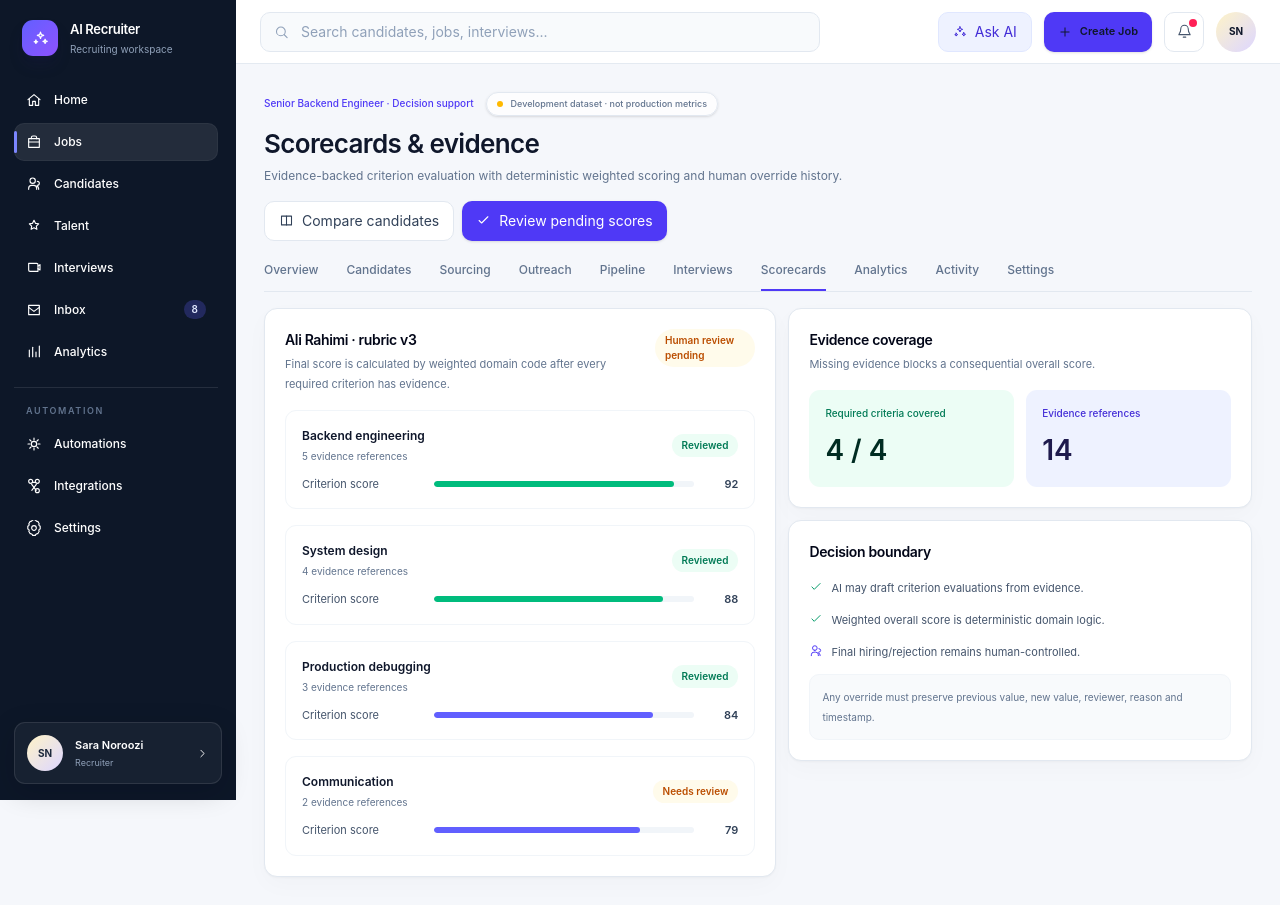
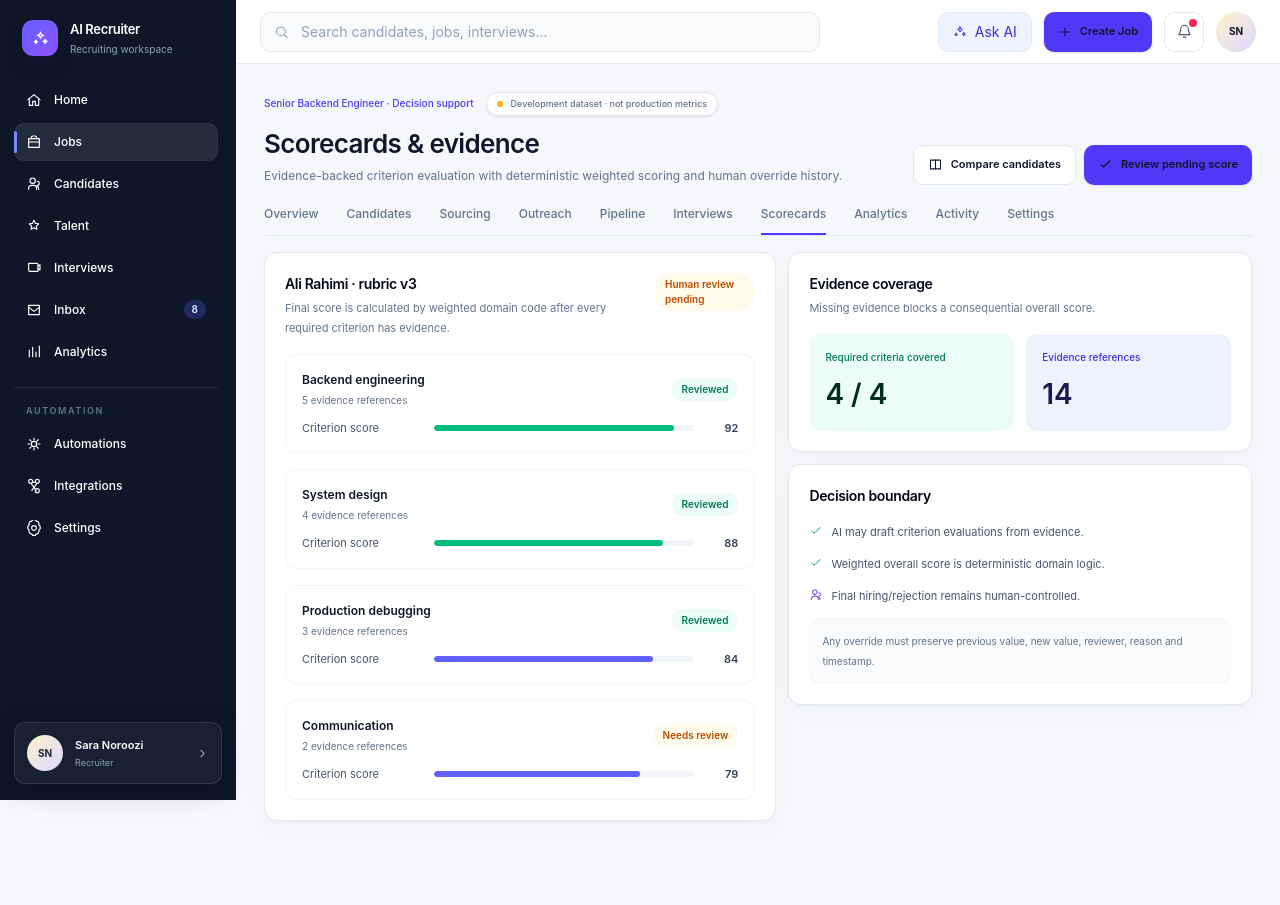
Before and after one commit to sajadcut/interview, a Next.js app in the folder apps/web/: page /app/jobs/senior-backend-engineer/scorecards in a window 1280 px wide. After the commit the page ends 849 px from the top, so only its background shows below. Built offline with nearby package versions, Linux system fonts and the light colour scheme.

Commit message:
fix: wire scorecard review actions

```diff
--- a/apps/web/app/app/jobs/senior-backend-engineer/scorecards/page.tsx
+++ b/apps/web/app/app/jobs/senior-backend-engineer/scorecards/page.tsx
@@ -27,8 +27,8 @@ export default function JobScorecardsPage() {
           <p className="mt-1 text-[12px] text-slate-500">Evidence-backed criterion evaluation with deterministic weighted scoring and human override history.</p>
         </div>
         <div className="flex gap-2">
-          <ToolbarButton icon="columns">Compare candidates</ToolbarButton>
-          <ToolbarButton primary icon="check">Review pending scores</ToolbarButton>
+          <ToolbarButton href="/app/jobs/senior-backend-engineer/candidates" icon="columns">Compare candidates</ToolbarButton>
+          <ToolbarButton href="/app/interviews/ali-rahimi" primary icon="check">Review pending score</ToolbarButton>
         </div>
       </div>
 
```
